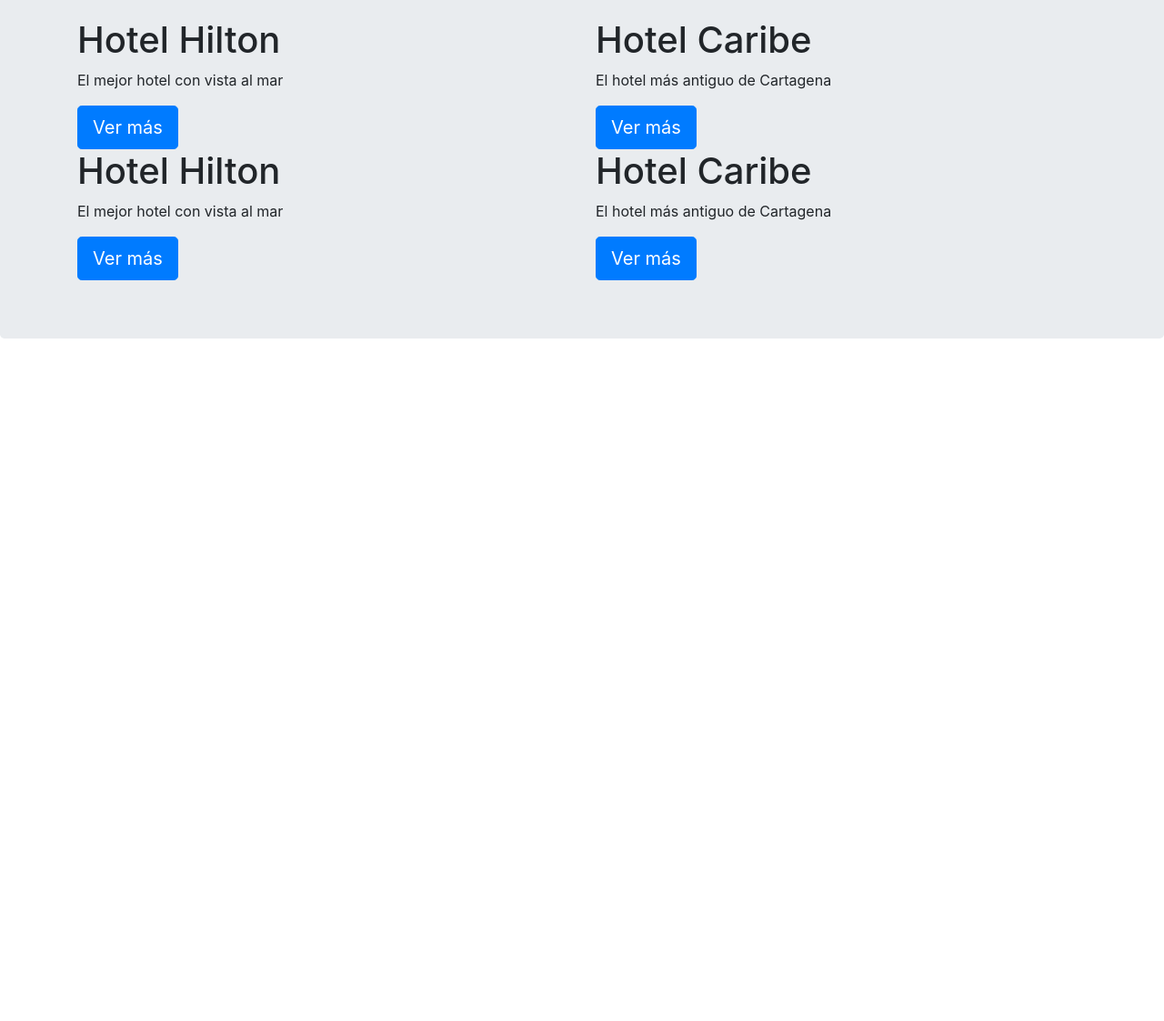
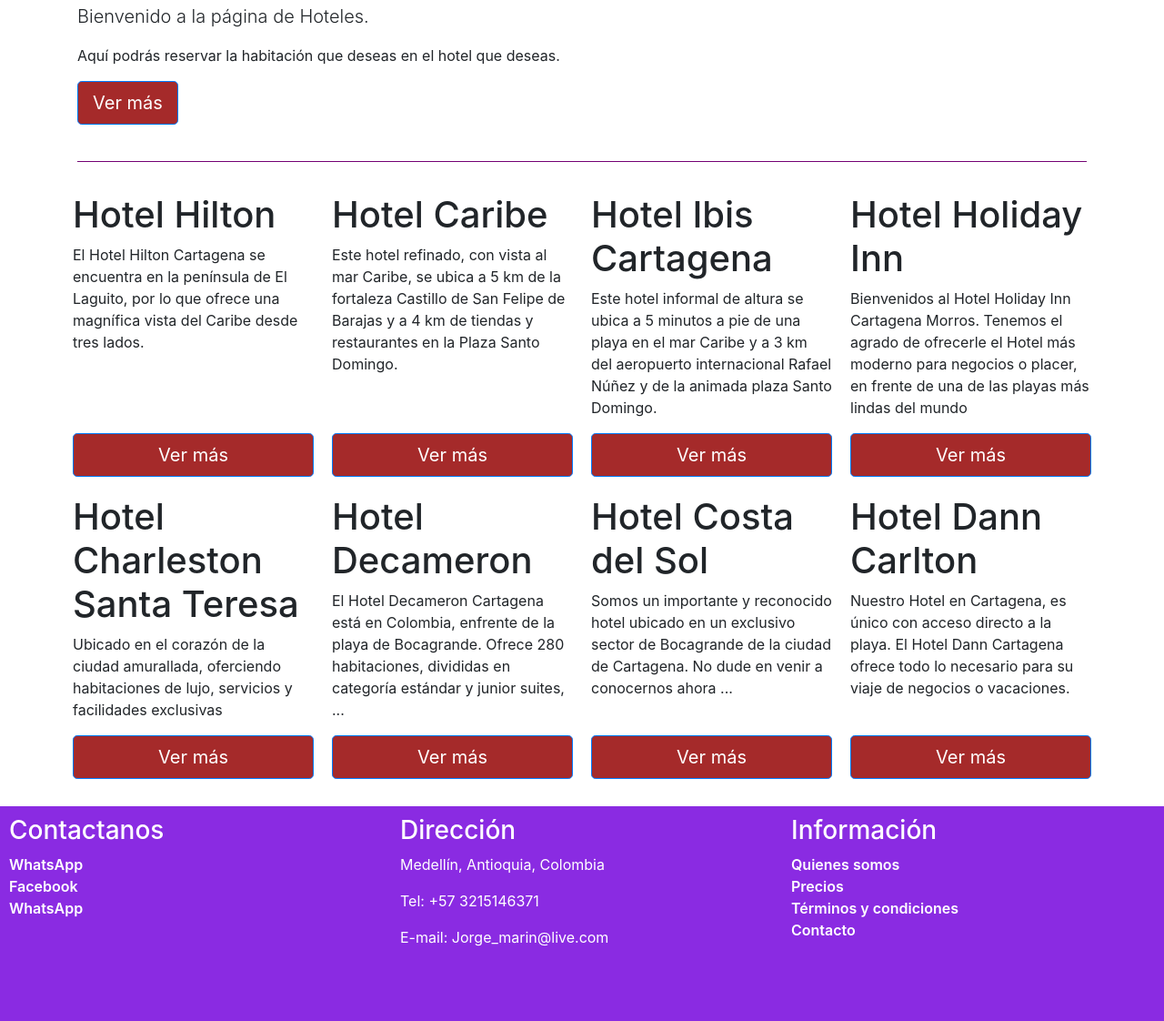
Before and after one commit to JorgeMarin21/Hoteles-Cartagena-Bootstrap, a website: page index.html in a window 1280 px wide. Shown: the part 232-1354 px from the top of the page at 91% size. Before the commit the page ends 800 px from the top, so only its background shows below. Drawn offline with nearby package versions, Linux system fonts and the light colour scheme.

Commit message:
Se agregó footer y estilos al proyecto

```diff
--- /dev/null
+++ b/css/styles.css
@@ -0,0 +1,39 @@
+.jumbotron{
+    background-color: blueviolet;
+    color: white;
+}
+
+.display-4{
+    font-weight: 600;
+}
+.btn-primary{
+    background-color: brown;
+    color: white;
+}
+footer{
+    padding: 10px 10px 0 10px;
+    background-color: blueviolet;
+    color: white;
+    margin-bottom: 0px;
+    margin-top: 20px;
+}
+
+a{
+    color: white;
+    font-weight: 600;
+}
+hr{
+    color: purple;
+    background-color: purple;
+}
+
+.card-hotel{
+    padding: 10px 10px 10px 10px;
+    flex: 1 250px;
+}
+
+.btn-reserva {
+    width: 100%;
+    position: relative;
+    bottom: 0px;
+}
--- a/index.html
+++ b/index.html
@@ -8,13 +8,16 @@
     <!-- <link rel="stylesheet" href="https://stackpath.bootstrapcdn.com/bootstrap/4.5.0/css/bootstrap.min.css"
         integrity="sha384-9aIt2nRpC12Uk9gS9baDl411NQApFmC26EwAOH8WgZl5MYYxFfc+NcPb1dKGj7Sk" crossorigin="anonymous"> -->
     <link rel="stylesheet" href="node_modules/bootstrap/dist/css/bootstrap.min.css">
+    <link rel="stylesheet" href="css/styles.css">
+
 </head>
 
 
 <body>
     <div class="jumbotron">
-        <div class="container">
+
         <h1 class="display-4">Hoteles</h1>
+    </div>
     <!-- <p class="lead">This is a simple hero unit, a simple jumbotron-style component for calling extra attention
                 to featured content or information.</p>
             <hr class="my-4">
@@ -22,12 +25,12 @@
             <p class="lead">
                 <a class="btn btn-primary btn-lg" href="#" role="button">Learn more</a>
             </p> -->
-
+    <div class="container">
         <div class="row">
             <div class="col-sm">
                 <p class="lead">Bienvenido a la página de Hoteles.</p>
             </div>
-                <div class="col-sm">
+            <div class="col-sm col-lg-12">
                 <p>Aquí podrás reservar la habitación que deseas en el hotel que deseas.</p>
             </div>
             <div class="col-sm">
@@ -39,41 +42,143 @@
         <hr class="my-4">
 
         <div class="row">
-                <div class="col-6">
+            <div class="card-hotel d-flex flex-column justify-content-between">
+                <div>
                     <h1>Hotel Hilton</h1>
-                    <p>El mejor hotel con vista al mar</p>
-                    <a class="btn btn-primary btn-lg"
-                        href="https://www.hiltonhotels.com/es_XM/colombia/hampton-by-hilton-medellin/" role="button">Ver
-                        más</a>
+                    <p>El Hotel Hilton Cartagena se encuentra en la península de El Laguito, por lo que ofrece una
+                        magnífica
+                        vista del Caribe desde tres lados.</p>
                 </div>
-                <div class="col-6">
-                    <h1>Hotel Caribe</h1>
-                    <p>El hotel más antiguo de Cartagena</p>
-                    <a class="btn btn-primary btn-lg"
-                        href="https://www.hiltonhotels.com/es_XM/colombia/hampton-by-hilton-medellin/" role="button">Ver
-                        más</a>
-                </div>
-
-                <div class="col-6">
-                    <h1>Hotel Hilton</h1>
-                    <p>El mejor hotel con vista al mar</p>
-                    <a class="btn btn-primary btn-lg"
-                        href="https://www.hiltonhotels.com/es_XM/colombia/hampton-by-hilton-medellin/" role="button">Ver
-                        más</a>
-                </div>
-                <div class="col-6">
-                    <h1>Hotel Caribe</h1>
-                    <p>El hotel más antiguo de Cartagena</p>
-                    <a class="btn btn-primary btn-lg"
-                        href="https://www.hiltonhotels.com/es_XM/colombia/hampton-by-hilton-medellin/" role="button">Ver
+                <div>
+                    <a class="btn btn-primary btn-lg  btn-reserva"
+                        href="https://www.hiltonhotels.com/es_XM/colombia/hilton-cartagena-hotel/" role="button">Ver
                         más</a>
                 </div>
             </div>
+            <div class="card-hotel d-flex flex-column justify-content-between">
+                <div>
+                    <h1>Hotel Caribe</h1>
+                    <p>Este hotel refinado, con vista al mar Caribe, se ubica a 5 km de la fortaleza Castillo de San
+                        Felipe
+                        de Barajas y a 4 km de tiendas y restaurantes en la Plaza Santo Domingo.</p>
                 </div>
+                <div>
+                    <a class="btn btn-primary btn-lg btn-reserva" href="https://www.hotelcaribe.com/" role="button">Ver
+                        más</a>
+                </div>
+            </div>
+
+            <div class="card-hotel d-flex flex-column justify-content-between">
+                <div>
+                    <h1>Hotel Ibis Cartagena</h1>
+                    <p>Este hotel informal de altura se ubica a 5 minutos a pie de una playa en el mar Caribe y a 3 km
+                        del
+                        aeropuerto internacional Rafael Núñez y de la animada plaza Santo Domingo.</p>
+                </div>
+                <div>
+                    <a class="btn btn-primary btn-lg btn-reserva"
+                        href="https://ibis-cartagena-marbella.hotels-cartagenacolombia.com/es/" role="button">Ver
+                        más</a>
+                </div>
+            </div>
+            <div class="card-hotel d-flex flex-column justify-content-between">
+                <div>
+                    <h1>Hotel Holiday Inn</h1>
+                    <p>Bienvenidos al Hotel Holiday Inn Cartagena Morros. Tenemos el agrado de ofrecerle el Hotel más
+                        moderno para negocios o placer, en frente de una de las playas más lindas del mundo</p>
+                </div>
+                <div>
+                    <a class="btn btn-primary btn-lg btn-reserva" href="https://www.holidaycartagena.co/"
+                        role="button">Ver
+                        más</a>
+                </div>
+            </div>
+
+            <div class="card-hotel d-flex flex-column justify-content-between">
+                <div>
+                    <h1>Hotel Charleston Santa Teresa</h1>
+                    <p>Ubicado en el corazón de la ciudad amurallada, oferciendo habitaciones de lujo, servicios y
+                        facilidades exclusivas</p>
+                </div>
+                <div>
+                    <a class="btn btn-primary btn-lg btn-reserva" href="https://www.hotelcharlestonsantateresa.com/"
+                        role="button">Ver más</a>
+                </div>
+            </div>
+            <div class="card-hotel d-flex flex-column justify-content-between">
+                <div>
+                    <h1>Hotel Decameron</h1>
+                    <p>El Hotel Decameron Cartagena está en Colombia, enfrente de la playa de Bocagrande. Ofrece 280
+                        habitaciones, divididas en categoría estándar y junior suites, ...</p>
+                </div>
+                <div>
+                    <a class="btn btn-primary btn-lg btn-reserva"
+                        href="https://www.decameron.com/es/co-destinos/colombia/cartagena/decameron-cartagena"
+                        role="button">Ver más</a>
+                </div>
+            </div>
+
+            <div class="card-hotel d-flex flex-column justify-content-between">
+                <div>
+                    <h1>Hotel Costa del Sol</h1>
+                    <p>Somos un importante y reconocido hotel ubicado en un exclusivo sector de Bocagrande de la ciudad
+                        de
+                        Cartagena. No dude en venir a conocernos ahora ...</p>
+                </div>
+                <div>
+                    <a class="btn btn-primary btn-lg btn-reserva" href="https://www.hotelcostadelsolcartagena.com/"
+                        role="button">Ver más</a>
+                </div>
+            </div>
+            <div class="card-hotel d-flex flex-column justify-content-between">
+                <div>
+                    <h1>Hotel Dann Carlton</h1>
+                    <p>Nuestro Hotel en Cartagena, es único con acceso directo a la playa. El Hotel Dann Cartagena
+                        ofrece
+                        todo lo necesario para su viaje de negocios o vacaciones.</p>
+                </div>
+                <div>
+                    <a class="btn btn-primary btn-lg btn-reserva" href="https://www.hotelesdann.com/dann-cartagena/"
+                        role="button">Ver más</a>
+                </div>
+            </div>
+        </div>
+
         <script src="node_modules/jquery/dist/jquery.min.js"></script>
         <script src="node_modules/popper.js/dist/popper.min.js"></script>
         <script src="node_modules/bootstrap/dist/js/bootstrap.min.js"></script>
+    </div>
+    <footer>
+        <div class="row">
+            <div class="col-12 col-sm-4 d-flex flex-column">
+                <h3>Contactanos</h3>
+                <a href="https://web.whatsapp.com/">WhatsApp</a>
+                <a href="http://www.facebook.com/">Facebook</a>
+                <a href="http://www.instagram.com/">WhatsApp</a>
+                <br><br>
+            </div>
 
+            <div class="col-12 col-sm-4 d-flex flex-column">
+                <h3>Dirección</h3>
+                <address>
+                    <p>Medellín, Antioquia, Colombia </p>
+                    <p>Tel: +57 3215146371</p>
+                    <p>E-mail: Jorge_marin@live.com</p>
+                </address>
+                <br><br>
+            </div>
+
+            <div class="col-12 col-sm-4 d-flex flex-column">
+                <h3>Información</h3>
+                <a href="https://web.whatsapp.com/">Quienes somos</a>
+                <a href="http://www.facebook.com/">Precios</a>
+                <a href="http://www.instagram.com/">Términos y condiciones</a>
+                <a href="http://www.twitter.com/">Contacto</a>
+                <br><br>
+            </div>
+        </div>
+    </footer>
 </body>
 
+
 </html>
```
Lines whose indentation alone changed are shown as unchanged.
